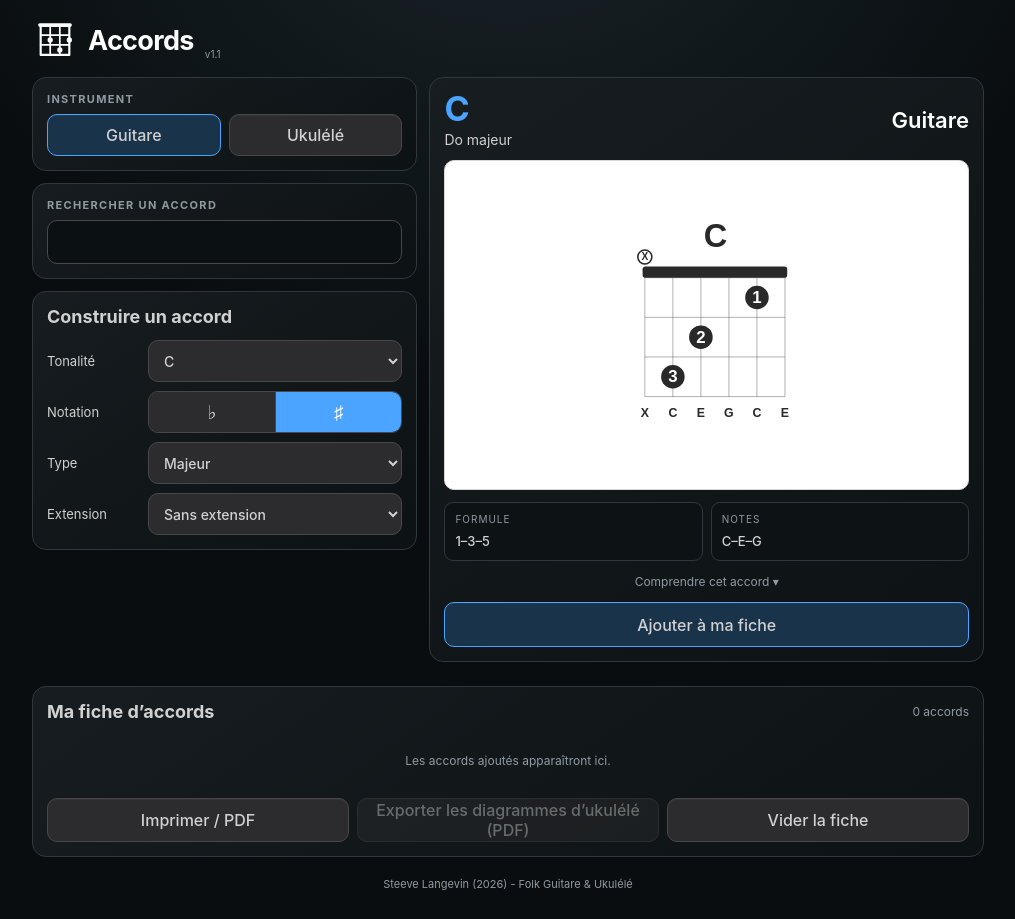
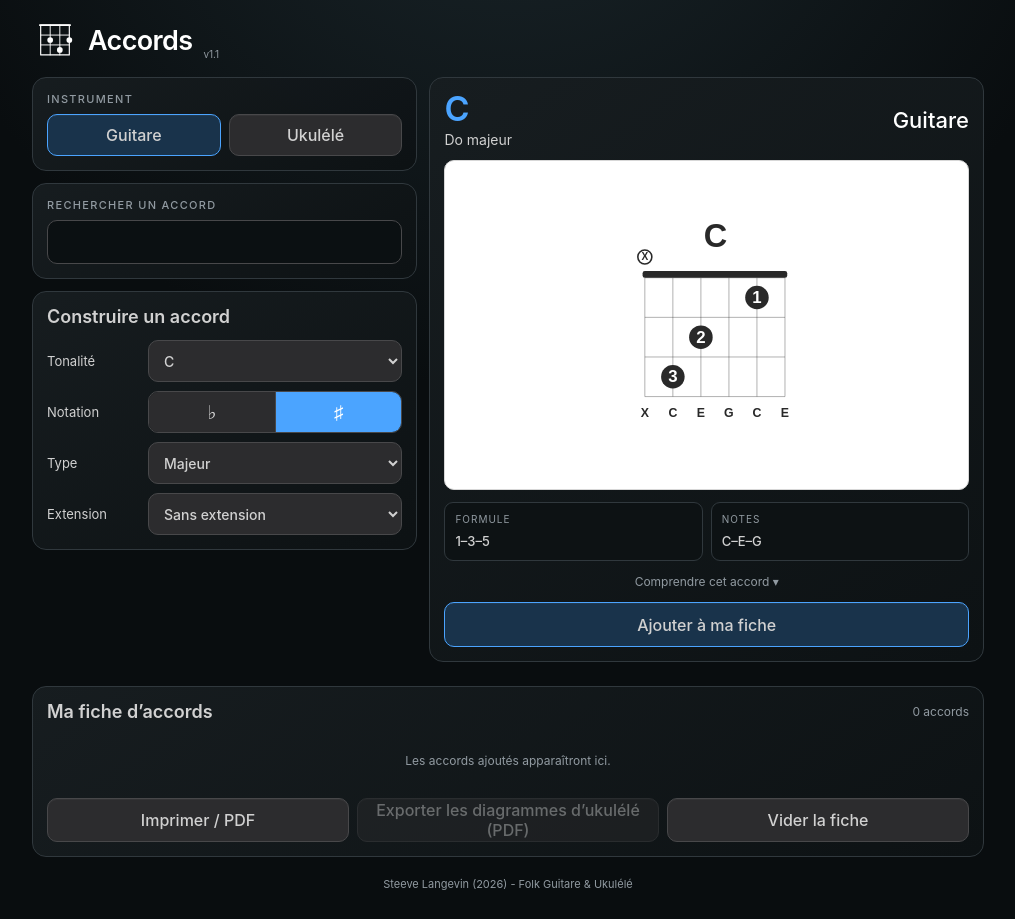
Before and after one commit to Slangprof/Generateur-d-accords, a plain HTML site: page index.html in a window 1280 px wide. Shown: the whole page, without its empty margins (132-1147 px from the left). Drawn offline with Linux system fonts and the light colour scheme.

```diff
--- a/index.html
+++ b/index.html
@@ -7,22 +7,22 @@
 <meta name="apple-mobile-web-app-capable" content="yes">
 <meta name="apple-mobile-web-app-status-bar-style" content="black-translucent">
 <meta name="apple-mobile-web-app-title" content="Accords">
-<link rel="icon" type="image/svg+xml" href="accords.svg">
-<link rel="apple-touch-icon" sizes="180x180" href="accords-180.png">
-<link rel="manifest" href="manifest.webmanifest">
+<link rel="icon" type="image/svg+xml" href="accords.svg?v=2">
+<link rel="apple-touch-icon" sizes="180x180" href="accords-180.png?v=2">
+<link rel="manifest" href="manifest.webmanifest?v=2">
 <title>Accords</title>
 <style>
 :root{--bg:#090d0f;--surface:#111719;--surface2:#2c2c2e;--line:#30383d;--button-line:#48484a;--text:#d1d1d1;--muted:#919aa1;--blue:#4ba4ff;--aqua:#2bc6aa;--danger:#d06b6b}
 *{box-sizing:border-box}html{background:var(--bg);color-scheme:dark}body{margin:0;min-height:100dvh;background:radial-gradient(circle at 50% -25%,#1b272c 0,var(--bg) 47%);color:var(--text);font-family:-apple-system,BlinkMacSystemFont,"SF Pro Display","Helvetica Neue",sans-serif}
-button,input,select{font:inherit}.app{width:min(520px,100%);margin:auto;padding:max(16px,env(safe-area-inset-top)) 14px max(28px,env(safe-area-inset-bottom))}.header{display:flex;align-items:center;gap:11px;padding:2px 1px 15px}.logo{display:block;width:44px;height:44px;flex:0 0 44px}.header h1{color:#fff;min-width:0;margin:0;font-size:clamp(18px,5.7vw,27px);font-weight:700;letter-spacing:-.65px;line-height:1}.version{align-self:flex-end;margin-bottom:2px;color:var(--muted);font-size:10px}
-.panel{margin-bottom:12px;padding:14px;background:linear-gradient(145deg,rgba(23,29,32,.98),rgba(13,18,20,.98));border:1px solid var(--line);border-radius:14px}.label{display:block;margin-bottom:8px;color:var(--muted);font-size:11px;font-weight:650;letter-spacing:.12em;text-transform:uppercase}.instrument{display:grid;grid-template-columns:1fr 1fr;gap:8px}.button,.chip{min-height:42px;border:1px solid var(--button-line);border-radius:10px;background:var(--surface2);color:var(--text);font-weight:520;box-shadow:inset 0 1px rgba(255,255,255,.04);transition:border-color .14s,transform .14s,background .14s}.button:active,.chip:active{transform:scale(.97)}.button:hover,.chip:hover{border-color:var(--blue)}.button.active,.chip.active{border-color:var(--blue);background:#19334b}.search{width:100%;height:44px;padding:0 13px;border:1px solid var(--button-line);border-radius:10px;outline:none;background:#0b1012;color:var(--text);font-size:16px}.search:focus{border-color:var(--blue);box-shadow:0 0 0 2px rgba(75,164,255,.13)}.search-hint{display:block;margin-top:7px;color:var(--muted);font-size:11px}.roots,.qualities{display:grid;gap:7px}.roots{grid-template-columns:repeat(4,1fr)}.qualities{grid-template-columns:repeat(2,1fr)}.chip{min-height:37px;padding:5px;font-size:12px}.quality-more{display:none}.show-advanced .quality-more{display:block}.more{width:100%;margin-top:8px;min-height:34px;background:transparent;color:var(--muted);border:0;font-size:12px}
-.builder-title{margin:0 0 13px;font-size:18px;font-weight:700}.builder{display:grid;gap:9px}.builder-row{display:grid;grid-template-columns:92px minmax(0,1fr);align-items:center;gap:9px}.builder-row>label{color:var(--text);font-size:13px}.control{width:100%;height:42px;padding:0 34px 0 11px;border:1px solid var(--button-line);border-radius:10px;outline:none;background-color:var(--surface2);color:var(--text);font-size:14px;font-weight:520}.control:focus{border-color:var(--blue);box-shadow:0 0 0 2px rgba(75,164,255,.13)}.notation{display:grid;grid-template-columns:1fr 1fr;overflow:hidden;border:1px solid var(--button-line);border-radius:10px}.notation button{height:40px;border:0;background:var(--surface2);color:var(--text);font-size:19px}.notation button+button{border-left:1px solid var(--button-line)}.notation button.active{background:var(--blue);color:#fff}.builder-help{margin:4px 0 0;color:var(--muted);font-size:11px;line-height:1.4}
+button,input,select{font:inherit}strong,b,h1,h2{font-weight:600}.app{width:min(520px,100%);margin:auto;padding:max(16px,env(safe-area-inset-top)) 14px max(28px,env(safe-area-inset-bottom))}.header{display:flex;align-items:center;gap:11px;padding:2px 1px 15px}.logo{display:block;width:44px;height:44px;flex:0 0 44px}.header h1{color:#fff;min-width:0;margin:0;font-size:clamp(18px,5.7vw,27px);font-weight:600;letter-spacing:-.65px;line-height:1}.version{align-self:flex-end;margin-bottom:2px;color:var(--muted);font-size:10px}
+.panel{margin-bottom:12px;padding:14px;background:linear-gradient(145deg,rgba(23,29,32,.98),rgba(13,18,20,.98));border:1px solid var(--line);border-radius:14px}.label{display:block;margin-bottom:8px;color:var(--muted);font-size:11px;font-weight:550;letter-spacing:.12em;text-transform:uppercase}.instrument{display:grid;grid-template-columns:1fr 1fr;gap:8px}.button,.chip{min-height:42px;border:1px solid var(--button-line);border-radius:10px;background:var(--surface2);color:var(--text);font-weight:520;box-shadow:inset 0 1px rgba(255,255,255,.04);transition:border-color .14s,transform .14s,background .14s}.button:active,.chip:active{transform:scale(.97)}.button:hover,.chip:hover{border-color:var(--blue)}.button.active,.chip.active{border-color:var(--blue);background:#19334b}.search{width:100%;height:44px;padding:0 13px;border:1px solid var(--button-line);border-radius:10px;outline:none;background:#0b1012;color:var(--text);font-size:16px}.search:focus{border-color:var(--blue);box-shadow:0 0 0 2px rgba(75,164,255,.13)}.search-hint{display:block;margin-top:7px;color:var(--muted);font-size:11px}.roots,.qualities{display:grid;gap:7px}.roots{grid-template-columns:repeat(4,1fr)}.qualities{grid-template-columns:repeat(2,1fr)}.chip{min-height:37px;padding:5px;font-size:12px}.quality-more{display:none}.show-advanced .quality-more{display:block}.more{width:100%;margin-top:8px;min-height:34px;background:transparent;color:var(--muted);border:0;font-size:12px}
+.builder-title{margin:0 0 13px;font-size:18px;font-weight:600}.builder{display:grid;gap:9px}.builder-row{display:grid;grid-template-columns:92px minmax(0,1fr);align-items:center;gap:9px}.builder-row>label{color:var(--text);font-size:13px}.control{width:100%;height:42px;padding:0 34px 0 11px;border:1px solid var(--button-line);border-radius:10px;outline:none;background-color:var(--surface2);color:var(--text);font-size:14px;font-weight:520}.control:focus{border-color:var(--blue);box-shadow:0 0 0 2px rgba(75,164,255,.13)}.notation{display:grid;grid-template-columns:1fr 1fr;overflow:hidden;border:1px solid var(--button-line);border-radius:10px}.notation button{height:40px;border:0;background:var(--surface2);color:var(--text);font-size:19px}.notation button+button{border-left:1px solid var(--button-line)}.notation button.active{background:var(--blue);color:#fff}.builder-help{margin:4px 0 0;color:var(--muted);font-size:11px;line-height:1.4}
 .result{display:grid;gap:12px}.result-head{display:flex;align-items:center;justify-content:space-between;gap:10px}.chord-name{margin:0;color:var(--blue);font-size:34px;line-height:1}.chord-full{margin:5px 0 0;color:var(--text);font-size:14px}.diagram-wrap{display:grid;place-items:center;min-height:290px;padding:10px;border:1px solid #d7d7d7;border-radius:10px;background:#fff;overflow:hidden}.diagram{width:min(170px,58%);height:auto;display:block;margin:auto}.diagram text{font-family:Arial,"Helvetica Neue",sans-serif}.facts{display:grid;grid-template-columns:1fr 1fr;gap:8px}.fact{padding:10px;border:1px solid var(--line);border-radius:9px;background:#0d1214}.fact small{display:block;margin-bottom:5px;color:var(--muted);font-size:10px;text-transform:uppercase;letter-spacing:.1em}.fact strong{font-size:13px;font-weight:520}.explain{width:100%;border:0;background:transparent;color:var(--muted);font-size:12px}.explain-body{display:none;margin-top:9px;padding-top:9px;border-top:1px solid var(--line);color:#b9c8d3;font-size:12px;line-height:1.5}.explain-body.open{display:block}.primary{width:100%;min-height:45px;border-color:var(--blue);background:#19334b}.primary.added{border-color:#26765f;background:#16483c;color:#d7fff5}
 .list-head{display:flex;align-items:center;justify-content:space-between}.list-head h2{margin:0;font-size:18px}.count{color:var(--muted);font-size:12px}.saved-list{display:grid;gap:7px;margin-top:11px}.empty{padding:20px 8px;text-align:center;color:var(--muted);font-size:12px}.saved{display:grid;grid-template-columns:52px 1fr 34px;align-items:center;gap:8px;padding:8px;border:1px solid var(--line);border-radius:9px;background:#0d1214}.saved b{color:var(--blue)}.saved span{color:var(--muted);font-size:11px}.remove{width:34px;height:32px;padding:0;border:1px solid var(--button-line);border-radius:8px;background:var(--surface2);color:var(--text)}.print-row{display:grid;grid-template-columns:repeat(auto-fit,minmax(140px,1fr));gap:8px;margin-top:10px}.footer{text-align:center;color:var(--muted);font-size:11px;padding:8px 0 0}
 @media(min-width:780px){.app{width:min(980px,100%)}.main-grid{display:grid;grid-template-columns:minmax(310px,.82fr) minmax(390px,1.18fr);gap:12px}.selector-column .panel:last-child{margin-bottom:0}.result-panel{grid-row:span 2}.diagram-wrap{min-height:330px}.diagram{width:190px}.library{grid-column:1/-1}}
 @media print{body{background:#fff;color:#111}.app>*:not(.library){display:none}.app{width:100%;padding:0}.library{border:0;background:#fff}.list-head,.print-row,.empty,.footer{display:none!important}.saved-list{grid-template-columns:repeat(3,1fr);gap:14px}.saved{display:block;break-inside:avoid;border:1px solid #777;background:#fff;color:#111;text-align:center}.saved b{display:block;color:#111;font-size:20px}.saved span{color:#333}.remove{display:none}}
 
-.instrument-name{align-self:center;color:#fff;font-size:22px;font-weight:600;line-height:1.1}
+.instrument-name{align-self:center;color:#fff;font-size:22px;font-weight:500;line-height:1.1}
 .guitar-diagram{width:min(185px,63%)}
 .partition-diagram{width:min(240px,85%);max-height:190px;background:#fff}.button:disabled{opacity:.45;cursor:default}
 </style>
@@ -31,14 +31,14 @@ button,input,select{font:inherit}.app{width:min(520px,100%);margin:auto;padding:
 <main class="app">
   <header class="header"><svg xmlns="http://www.w3.org/2000/svg" class="logo" viewBox="64 64 384 384" aria-hidden="true" focusable="false">
   <g fill="none" stroke="#fff" stroke-linecap="round" stroke-linejoin="round">
-    <path d="M131 126v260h250V126Z" stroke-width="19"/>
-    <path d="M214 126v260m84-260v260M131 213h250m-250 86h250" stroke-width="15"/>
-    <path d="M124 126h264" stroke-width="31"/>
+    <path d="M131 126v260h250V126Z" stroke-width="10"/>
+    <path d="M214 126v260m84-260v260M131 213h250m-250 86h250" stroke-width="8"/>
+    <path d="M124 126h264" stroke-width="17"/>
   </g>
   <g fill="#fff">
-    <circle cx="214" cy="256" r="23"/>
-    <circle cx="298" cy="343" r="23"/>
-    <circle cx="381" cy="256" r="23"/>
+    <circle cx="214" cy="256" r="25"/>
+    <circle cx="298" cy="343" r="25"/>
+    <circle cx="381" cy="256" r="25"/>
   </g>
 </svg><h1>Accords</h1><small class="version">v1.1</small></header>
   <div class="main-grid">
@@ -126,7 +126,7 @@ function diagramSVG(position){
  s+=`<text x="${isGuitar?(left+right)/2:w/2}" y="49" text-anchor="middle" fill="#292929" font-size="58" font-weight="700" letter-spacing="-2">${chordLabel()}</text>`;
  for(let i=0;i<strings;i++){const x=left+i*spacing;s+=`<line x1="${x}" y1="${top}" x2="${x}" y2="${bottom}" stroke="#292929" stroke-width="0.65"/>`}
  for(let f=0;f<=frets;f++){const y=top+f*row;s+=`<line x1="${left}" y1="${y}" x2="${right}" y2="${y}" stroke="#292929" stroke-width="0.65"/>`}
- s+=`<rect x="${left-4}" y="83" width="${right-left+8}" height="20" rx="5" fill="#292929"/>`;
+ s+=`<rect x="${left-4}" y="91" width="${right-left+8}" height="12" rx="4" fill="#292929"/>`;
  if(start>1)s+=`<text x="${fretNumberX}" y="${top+row/2+10}" text-anchor="middle" fill="#292929" font-size="30" font-weight="700">${start}</text>`;
  const barredStrings=new Set();(position.barres||[]).forEach(f=>{const indexes=voicing.map((v,i)=>v===f?i:-1).filter(i=>i>=0);if(indexes.length>1){indexes.forEach(i=>barredStrings.add(i));const x1=left+Math.min(...indexes)*spacing,x2=left+Math.max(...indexes)*spacing,y=top+(f-.5)*row,finger=fingerMap.get(indexes[0])||1;s+=`<rect x="${x1-24.4}" y="${y-24.4}" width="${x2-x1+48.8}" height="48.8" rx="24.4" fill="#292929"/><text x="${(x1+x2)/2}" y="${y+10}" text-anchor="middle" fill="#fff" font-size="30" font-weight="700">${finger}</text>`}});
  voicing.forEach((f,i)=>{const x=left+i*spacing;if(f<0)s+=`<circle cx="${x}" cy="66" r="12.5" fill="none" stroke="#292929" stroke-width="2.8"/><text x="${x}" y="72" text-anchor="middle" fill="#292929" font-size="18" font-weight="800">X</text>`;else if(f>0&&!barredStrings.has(i)){const y=top+(f-.5)*row;if(f<=frets){const finger=fingerMap.get(i)||1;s+=`<circle cx="${x}" cy="${y}" r="${dotRadius}" fill="#292929"/><text x="${x}" y="${y+10}" text-anchor="middle" fill="#fff" font-size="30" font-weight="700">${finger}</text>`}}});
--- a/partition-diagram.js
+++ b/partition-diagram.js
@@ -54,7 +54,7 @@
     const line = (x1, y1, x2, y2) => shapes.push({path: [['M',x1,y1],['L',x2,y2]], stroke: .22});
     absolute.forEach((_, i) => line(left+i*stringGap,gridTop,left+i*stringGap,bottom));
     for (let row = 0; row <= rows; row++) line(left,gridTop+row*fretGap,right,gridTop+row*fretGap);
-    shapes.push(capsule(left+.34,gridTop-.555,right-left-.68,.535,.33,.22));
+    shapes.push(capsule(left+.34,gridTop-.34,right-left-.68,.32,.33,.22));
     if (marker) shapes.push(text(marker,left-.56-textWidth(marker,4.2),gridTop+2.15,4.2));
     const covered = new Set();
     for (const barre of position.barres || []) {
```
Also changed, not shown: accords-180.png, accords-192.png, accords-512.png, accords.svg, manifest.webmanifest.
